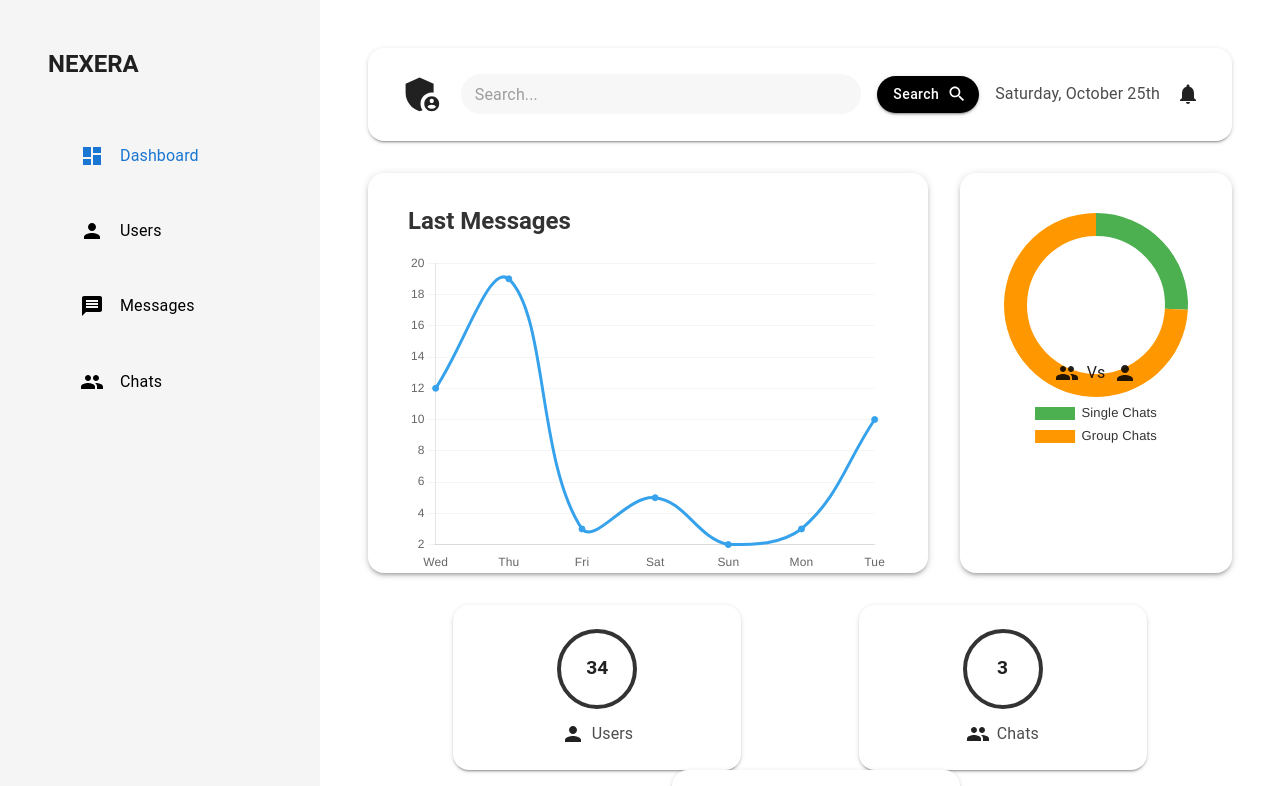
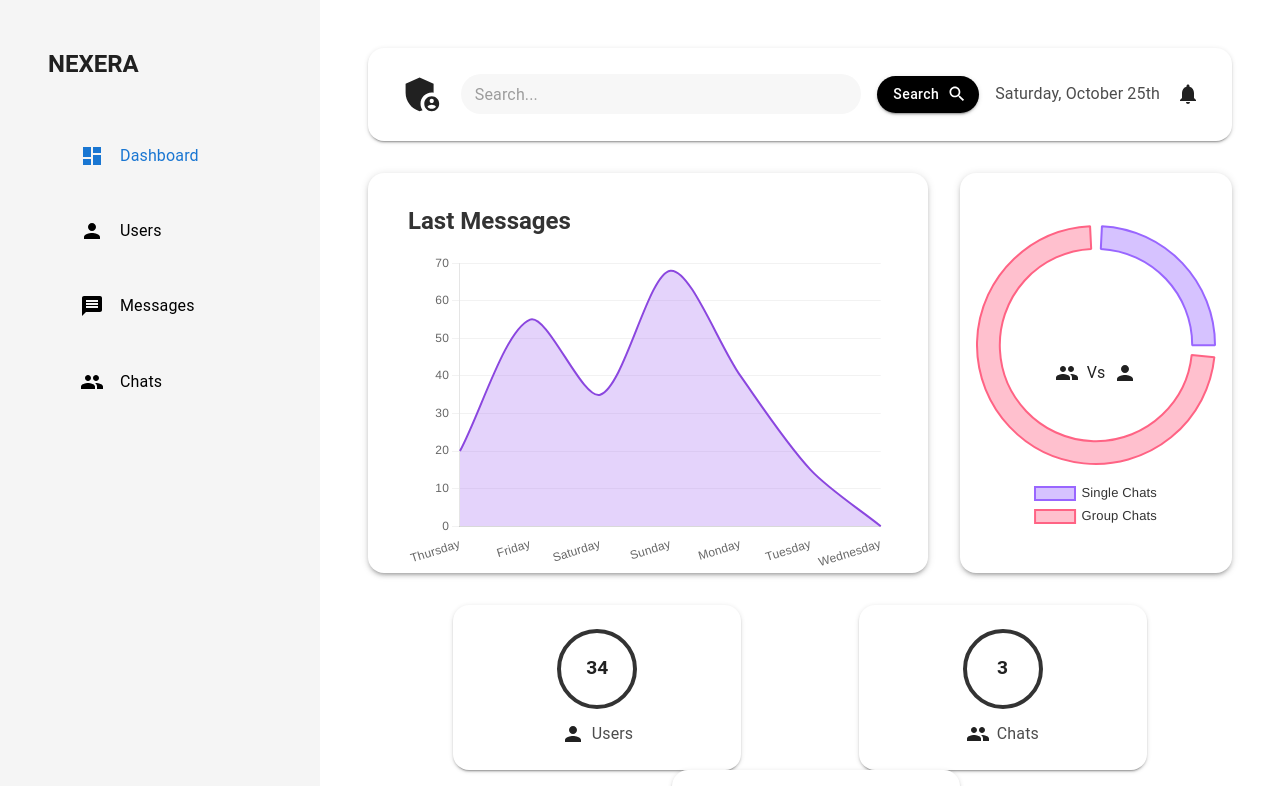
Before and after one commit to tausheefk786/Nexera, a React (Vite) app in the folder client/: page /admin/dashboard in a window 1280 px wide. Shown: the top 786 px of the page. Built offline with nearby package versions, Linux system fonts and the light colour scheme.

Commit message:
bug fixes

```diff
--- a/client/src/pages/Admin/MessageMangement.jsx
+++ b/client/src/pages/Admin/MessageMangement.jsx
@@ -1,7 +1,7 @@
 import React, { useState, useEffect } from "react";
 import AdminLayout from "../../components/layout/AdminLayout";
 import Table from "../../components/shared/Table";
-import { Stack,Avatar,Box } from "@mui/material";
+import { Stack,Avatar,Box} from "@mui/material";
 import {dashboardData} from "../../constants/sampleData";
 import RenderAttachment from "../../components/shared/RenderAttachment"
 import { fileFormat } from "../../lib/features";
--- a/client/src/specific/Charts.jsx
+++ b/client/src/specific/Charts.jsx
@@ -7,6 +7,7 @@ import {
   LinearScale,
   PointElement,
   Tooltip,
+  Filler,
   Legend,
 } from "chart.js";
 import { Line, Doughnut } from "react-chartjs-2";
@@ -19,35 +20,49 @@ ChartJS.register(
   LinearScale,
   PointElement,
   Tooltip,
+  Filler,
   Legend
 );
 
+// ✅ Line Chart (same as image)
 export const LineChart = () => {
   const data = {
-    labels: ["Wed", "Thu", "Fri", "Sat", "Sun", "Mon", "Tue"],
+    labels: ["Thursday", "Friday", "Saturday", "Sunday", "Monday", "Tuesday", "Wednesday"],
     datasets: [
       {
         label: "Messages",
-        data: [12, 19, 3, 5, 2, 3, 10],
-        fill: false,
-        borderColor: "#36A2EB",
-        tension: 0.4,
-        pointBackgroundColor: "#36A2EB",
+        data: [20, 55, 35, 68, 40, 15, 0],
+        fill: true,
+        backgroundColor: "rgba(166, 109, 241, 0.3)", // light purple area
+        borderColor: "#8b47df", // purple border
+        borderWidth: 2,
+        tension: 0.3,
+        pointRadius: 0,
       },
     ],
   };
 
   const options = {
-    responsive: true,
-    maintainAspectRatio: false,
     plugins: {
       legend: { display: false },
-      tooltip: { backgroundColor: "#333", titleColor: "#fff" },
+      tooltip: {
+        backgroundColor: "#000",
+        titleColor: "#fff",
+        bodyColor: "#fff",
+      },
     },
     scales: {
-      x: { grid: { display: false } },
-      y: { grid: { color: "rgba(200,200,200,0.2)" } },
+      x: {
+        grid: { display: false },
+        ticks: { color: "rgba(0,0,0,0.6)" },
+      },
+      y: {
+        grid: { color: "rgba(0,0,0,0.05)" },
+        ticks: { color: "rgba(0,0,0,0.6)" },
+        beginAtZero: true,
+      },
     },
+    maintainAspectRatio: false,
   };
 
   return (
@@ -57,27 +72,35 @@ export const LineChart = () => {
   );
 };
 
-export const DoughnutChart = ({ labels, value }) => {
+// ✅ Doughnut Chart (like in your screenshot)
+export const DoughnutChart = ({ labels = ["Group Chats", "Single Chats"], value = [66, 34] }) => {
   const data = {
     labels,
     datasets: [
       {
         data: value,
-        backgroundColor: ["#4CAF50", "#FF9800"],
-        hoverBackgroundColor: ["#45A049", "#FB8C00"],
-        borderWidth: 0,
+        backgroundColor: ["rgba(153,102,255,0.4)", "rgba(255,99,132,0.4)"], // purple & pink
+        borderColor: ["#9966ff", "#ff6384"], // darker outlines
+        borderWidth: 2,
+        cutout: "80%", // creates the donut ring
+        spacing: 10, // small gap between arcs
       },
     ],
   };
 
   const options = {
-    cutout: "75%",
     plugins: {
       legend: {
         position: "bottom",
         labels: { color: "#333", font: { size: 13 } },
       },
+      tooltip: {
+        backgroundColor: "#000",
+        titleColor: "#fff",
+        bodyColor: "#fff",
+      },
     },
+    maintainAspectRatio: false,
   };
 
   return (
```
